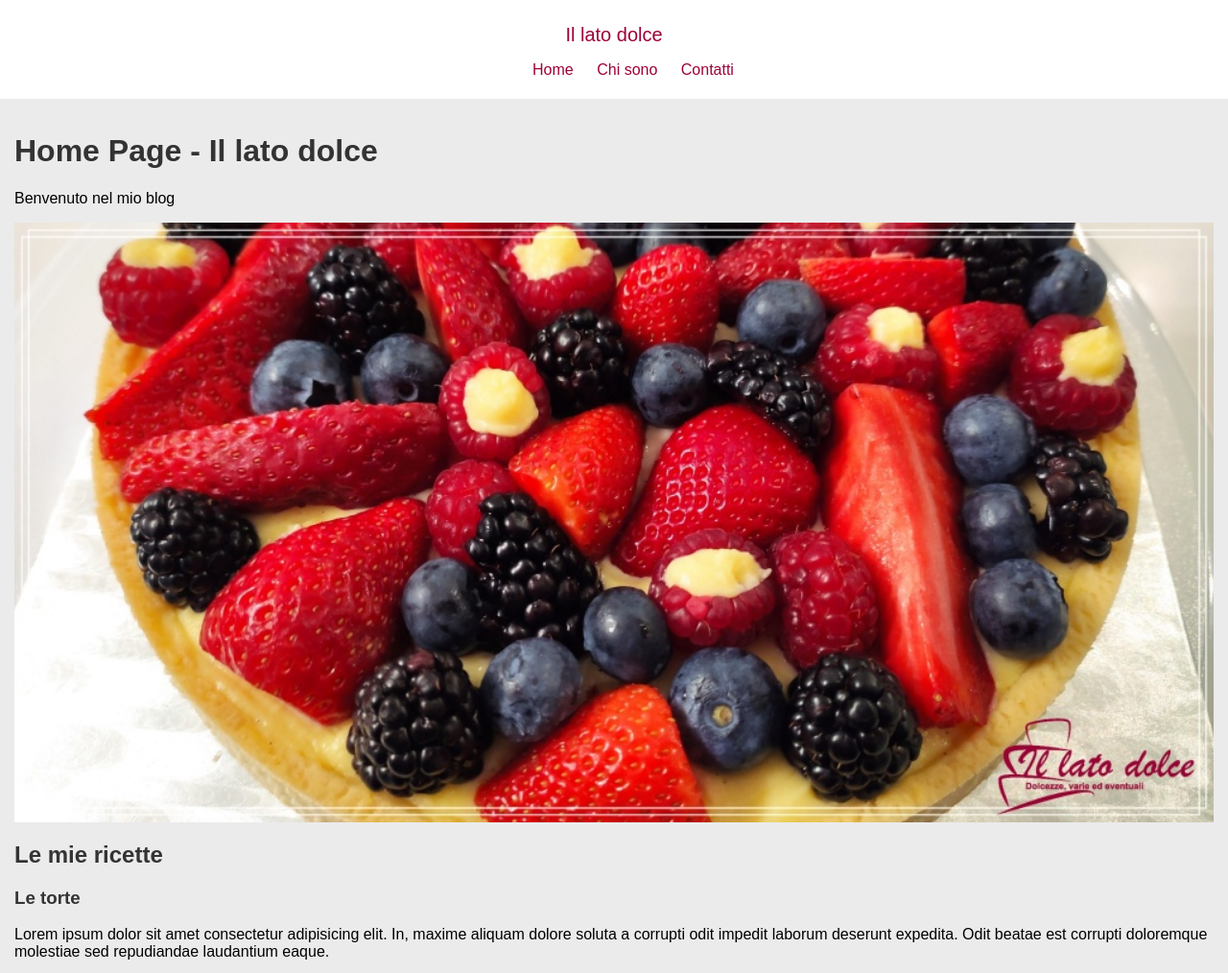
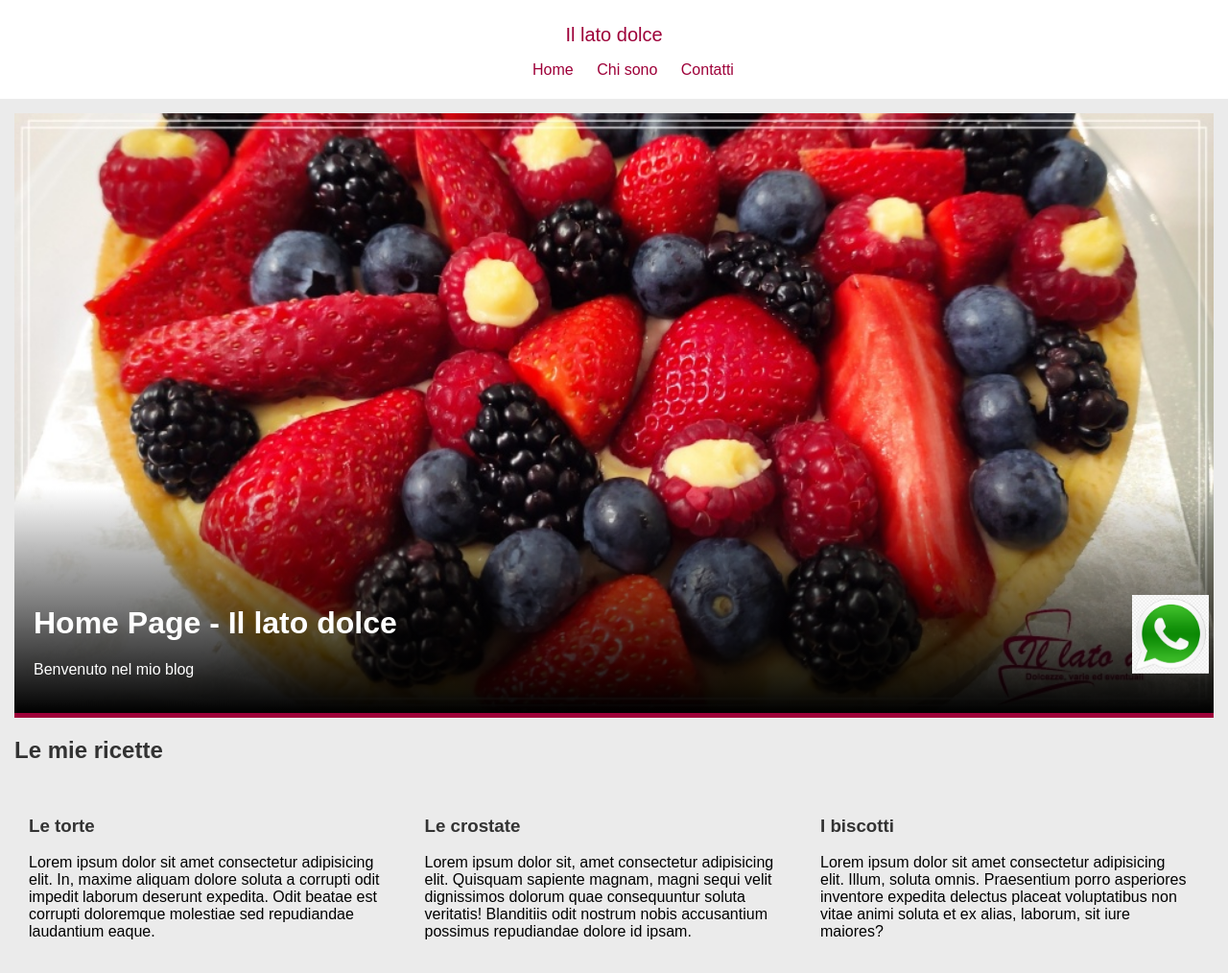
Before and after one commit to apodis4/sito-base, a plain HTML site: page index.html in a window 1280 px wide. Shown: the top 1014 px of the page at 96% size. Drawn offline with Linux system fonts and the light colour scheme.

Commit message:
Completamento versione base

```diff
--- a/index.html
+++ b/index.html
@@ -43,25 +43,40 @@
         <main class="container">
             <!-- main: contenuto principale della pagina -->
 
+            <div class="cover">
+
+                <div class="cover__content">
                     <h1>Home Page - Il lato dolce</h1>
 
                     <p>Benvenuto nel mio blog</p>
+                </div>
 
                 <img src="crostata-frutta.jpg" alt="Crostata di frutta" class="img-res">
+            </div>
 
             <h2> Le mie ricette </h2>
 
+            <div class="grid">
+
+                <div class="col-33">
                     <h3> Le torte </h3>
 
                     <p>Lorem ipsum dolor sit amet consectetur adipisicing elit. In, maxime aliquam dolore soluta a corrupti odit impedit laborum deserunt expedita. Odit beatae est corrupti doloremque molestiae sed repudiandae laudantium eaque.</p>
+                </div>
 
+                <div class="col-33">
                     <h3> Le crostate </h3>
 
                     <p>Lorem ipsum dolor sit, amet consectetur adipisicing elit. Quisquam sapiente magnam, magni sequi velit dignissimos dolorum quae consequuntur soluta veritatis! Blanditiis odit nostrum nobis accusantium possimus repudiandae dolore id ipsam.</p>
+                </div>
 
+                <div class="col-33">
                     <h3>I biscotti </h3>
 
                     <p>Lorem ipsum dolor sit amet consectetur adipisicing elit. Illum, soluta omnis. Praesentium porro asperiores inventore expedita delectus placeat voluptatibus non vitae animi soluta et ex alias, laborum, sit iure maiores?</p>
+                </div>
+
+            </div>
 
         </main><!-- main -->
 
@@ -72,6 +87,10 @@
 
         </footer><!-- footer -->
 
+        <a href="" class="wa-link">
+            <img src="whatsapp.png" alt="" class="img-res">
+        </a>
+
     </body>
 
 </html>
--- a/style.css
+++ b/style.css
@@ -19,6 +19,17 @@ box model:
       -> dimensione totale elemento aumento
       -> per risolvere usare box-sizing: border-box; che applica padding e bordo all'interno dell'elemento
 img responsive -> vedi class img-res
+flexbox:
+    - proprietà per creare strutture a griglia
+media-queries
+    - applicare css solo su alcune tipologie di device (smartphone, tablet, etc)
+    - only smartphone: @media (max-width: 768px) {}
+    - only tablet: @media (min-width:768px) and (max-width:1023px) {}
+    - large screen: @media (min-width: 1300px){}
+posizionamenti:
+    - position:absolute, bottom:0, right:0 -> posiziona in basso a destra rispetto a tutta la pagina
+    - se nell'elemento che contiene il content c'è position:relative -> content usa come riferimento elemento con position:relative
+    - posizionamento fisso ->
 ----------------------------*/
 *{
     box-sizing: border-box;
@@ -44,6 +55,8 @@ p{
 }
 .container{
     padding: 15px;
+    max-width: 1300px;
+    margin: 0 auto;
 }
 .img-res{
     width: 100%;
@@ -71,6 +84,46 @@ header{
     margin: 10px;
 }
 
+.cover{
+    position: relative;
+    border-bottom: 5px solid #9e0039;
+}
+.cover__content{
+    position: absolute;
+    bottom: 0;
+    left: 0;
+    width: 100%;
+    padding: 100px 20px 20px 20px;
+    background: rgb(0, 0, 0);
+    background: linear-gradient(0deg, rgba(0, 0, 0, 1) 0%, rgba(0, 0, 0, 0) 100%);
+}
+.cover__content h1, .cover__content p{
+    color: #fff;
+}
+
+.grid{
+    display: flex;
+    flex-wrap: wrap;
+}
+.col-33 {
+    width: 33%;
+    padding: 15px;
+}
+
+@media (max-width: 768px) {
+    .col-33 {
+        width: 100%;
+    }
+
+    h1{
+        font-size: 30px;
+    }
+    .cover img{
+        height: 300px;
+        object-fit: cover;
+    }
+}
+
 footer{
     background: #333;
     padding: 20px;
@@ -78,3 +131,12 @@ footer{
 footer p{
     color: #fff;
 }
+
+.wa-link{
+    display: inline-block;
+    width: 80px;
+    height: 80px;
+    position: fixed;
+    bottom: 100px;
+    right: 20px;
+}
```
Also changed, not shown: whatsapp.png (added). Lines whose indentation alone changed are shown as unchanged.
